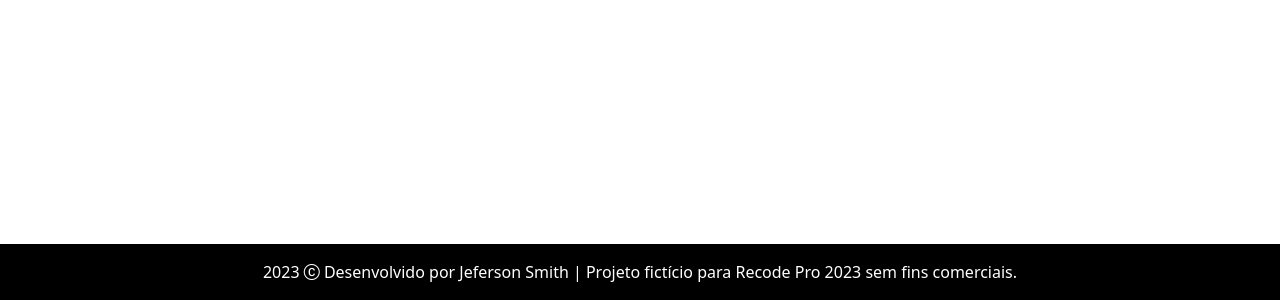
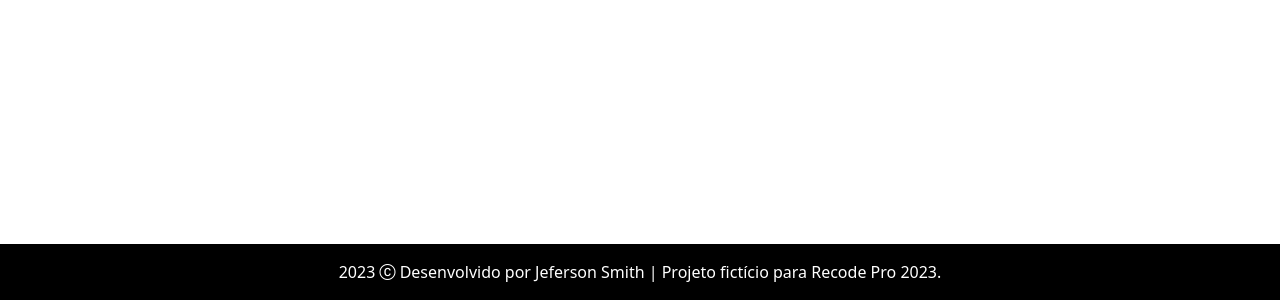
Before and after one commit to JefersonSmith/jornada, a plain HTML site: page contato.html in a window 1280 px wide. Shown: the part 1546-1846 px from the top of the page. Drawn offline with nearby package versions, Linux system fonts and the light colour scheme.

Commit message:
:heavy_plus_sign: pseudocodigo

```diff
--- a/contato.html
+++ b/contato.html
@@ -132,8 +132,7 @@
     <!-- Rodapé -->
     <footer class="text-center bg-black text-bg-dark">
         <p class="card-text py-3">2023 <i class="bi bi-c-circle"></i> Desenvolvido por Jeferson Smith | Projeto fictício
-            para Recode Pro 2023 sem fins
-            comerciais.</p>
+            para Recode Pro 2023.</p>
     </footer>
 
     <script src="https://cdn.jsdelivr.net/npm/bootstrap@5.3.0-alpha1/dist/js/bootstrap.bundle.min.js"
```
Also changed, not shown: destinos.html (+1 -2 lines), promocoes.html (+1 -2 lines), 1 other file.
